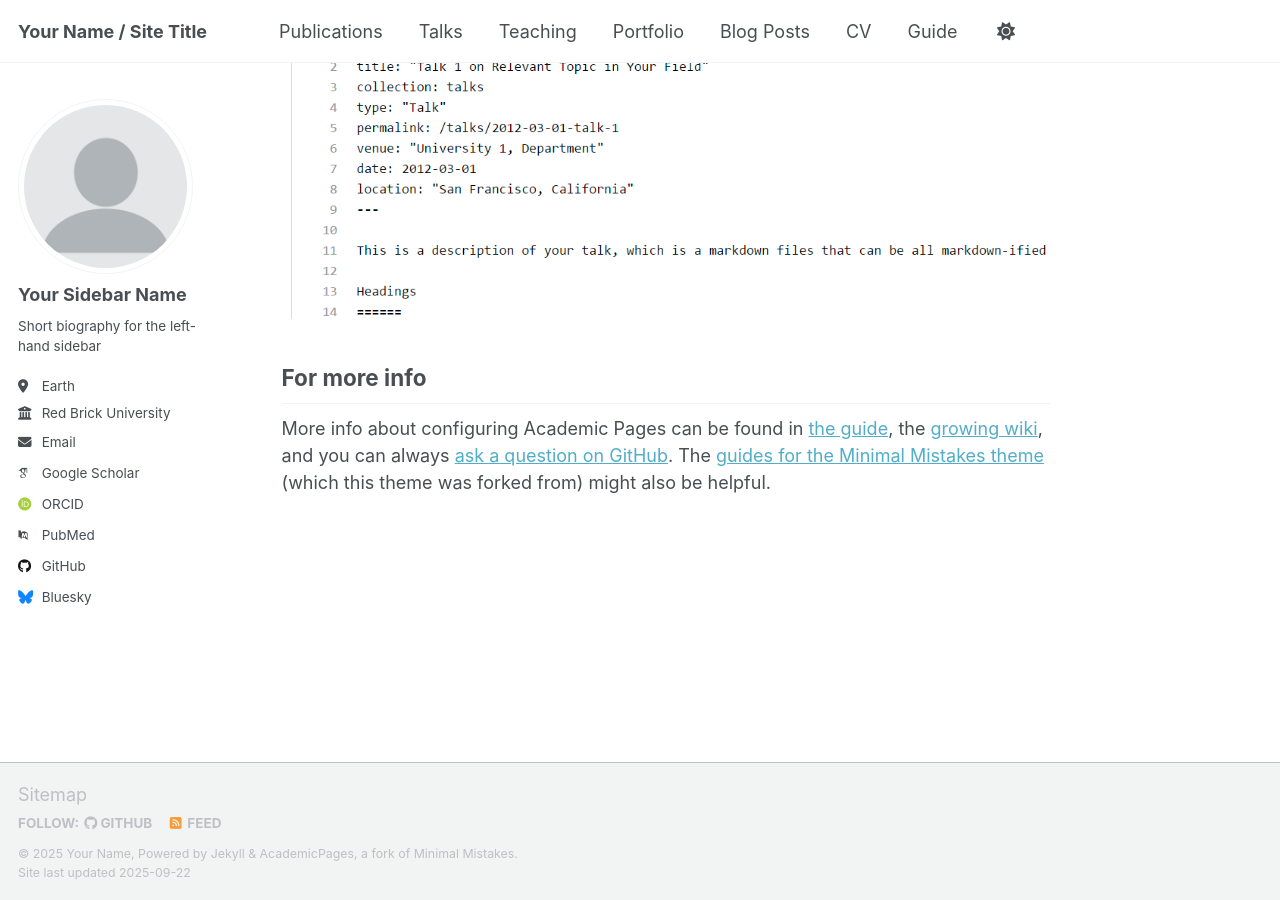
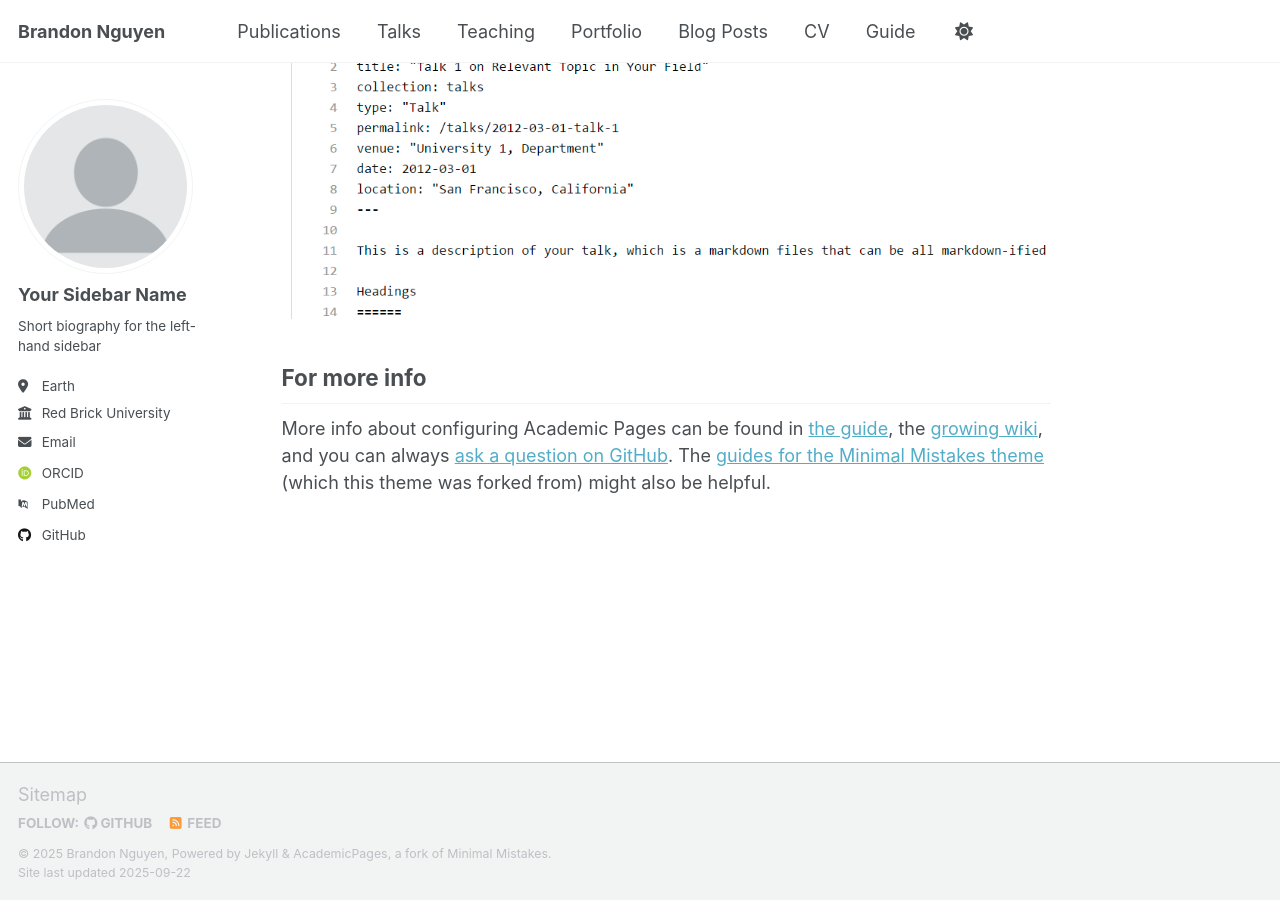
Before and after one commit to Brqtnguyen/Brqtnguyen.github.io, a Jekyll site: the page built from _pages/about.md, in a window 1280 px wide and 900 px high, scrolled down 2880 px. Built offline with Jekyll 4.4.1, drawn with Linux system fonts in a browser that asks for light colours; some web fonts are replaced; a script that is not in the unit is left out.

Commit message:
Update _config.yml

```diff
--- a/_config.yml
+++ b/_config.yml
@@ -9,14 +9,14 @@
 # Basic Site Settings
 locale                   : "en-US"
 site_theme               : "default" # Currently available options are "default", "air"
-title                    : "Your Name / Site Title"
+title                    : "Brandon Nguyen"
 title_separator          : "-"
-name                     : &name "Your Name"
-description              : &description "Your Name's academic portfolio"   # Update this with a general description of your site, this is the default if not overridden by a page
-url                      : https://academicpages.github.io # The base hostname & protocol for your site e.g. "https://[your GitHub username].github.io",
+name                     : &name "Brandon Nguyen"
+description              : &description "Brandon Nguyen's academic portfolio"   # Update this with a general description of your site, this is the default if not overridden by a page
+url                      : https://brqtnguyen.github.io # The base hostname & protocol for your site e.g. "https://[your GitHub username].github.io",
                                                            # or if you already have some other page hosted on Github then use "https://[your GitHub username].github.io/[Your Repo Name]"
 baseurl                  : "" # the subpath of your site, e.g. "/blog"
-repository               : "academicpages/academicpages.github.io"
+repository               : "brqtnguyen/brqtnguyen.github.io"
 
 # Site Author - The following control what appear as part of the author content on the side bar.
 #               If a field is blank the icon and link will not appear, otherwise it will be shown.
@@ -35,10 +35,10 @@ author:
   # Academic websites
   academia         : # URL
   arxiv            : # URL - Update with the correct link to your profile
-  googlescholar    : "https://scholar.google.com/citations?user=PS_CX0AAAAAJ"
+  googlescholar    : # URL
   inspire-hep      : # URL
   impactstory      : # URL
-  orcid            : "http://orcid.org/yourorcidurl"
+  orcid            : "https://orcid.org/my-orcid?orcid=0009-0000-4642-9863"
   semantic         : # URL
   pubmed           : "https://www.ncbi.nlm.nih.gov/pubmed/?term=john+snow"
   researchgate     : # URL
@@ -48,13 +48,13 @@ author:
   bitbucket        : # Username - Update with your username on the site
   codepen          : # Username
   dribbble         : # Username
-  github           : "academicpages"
+  github           : "Brqtnguyen"
   kaggle           : # Username
   stackoverflow    : # User number or user number and name (i.e., use "1" or "1/jeff-atwood")
 
   # Social media
   artstation       : # Username
-  bluesky          : "bsky.app" # Replace this with you Bluesky username
+  bluesky          : # Username" # Replace this with you Bluesky username
   facebook         : # Username
   flickr           : # Username
   foursquare       : # Username
```
